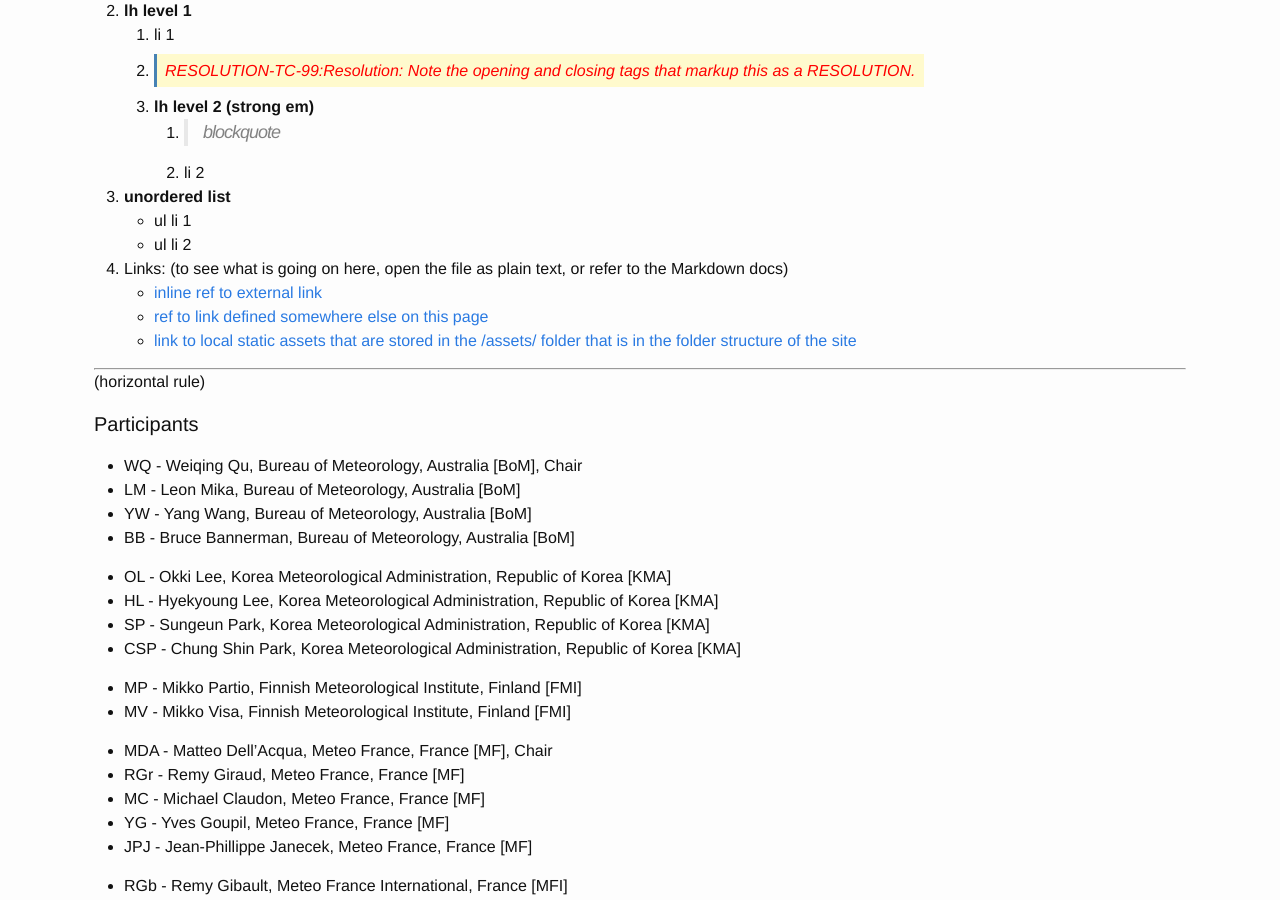
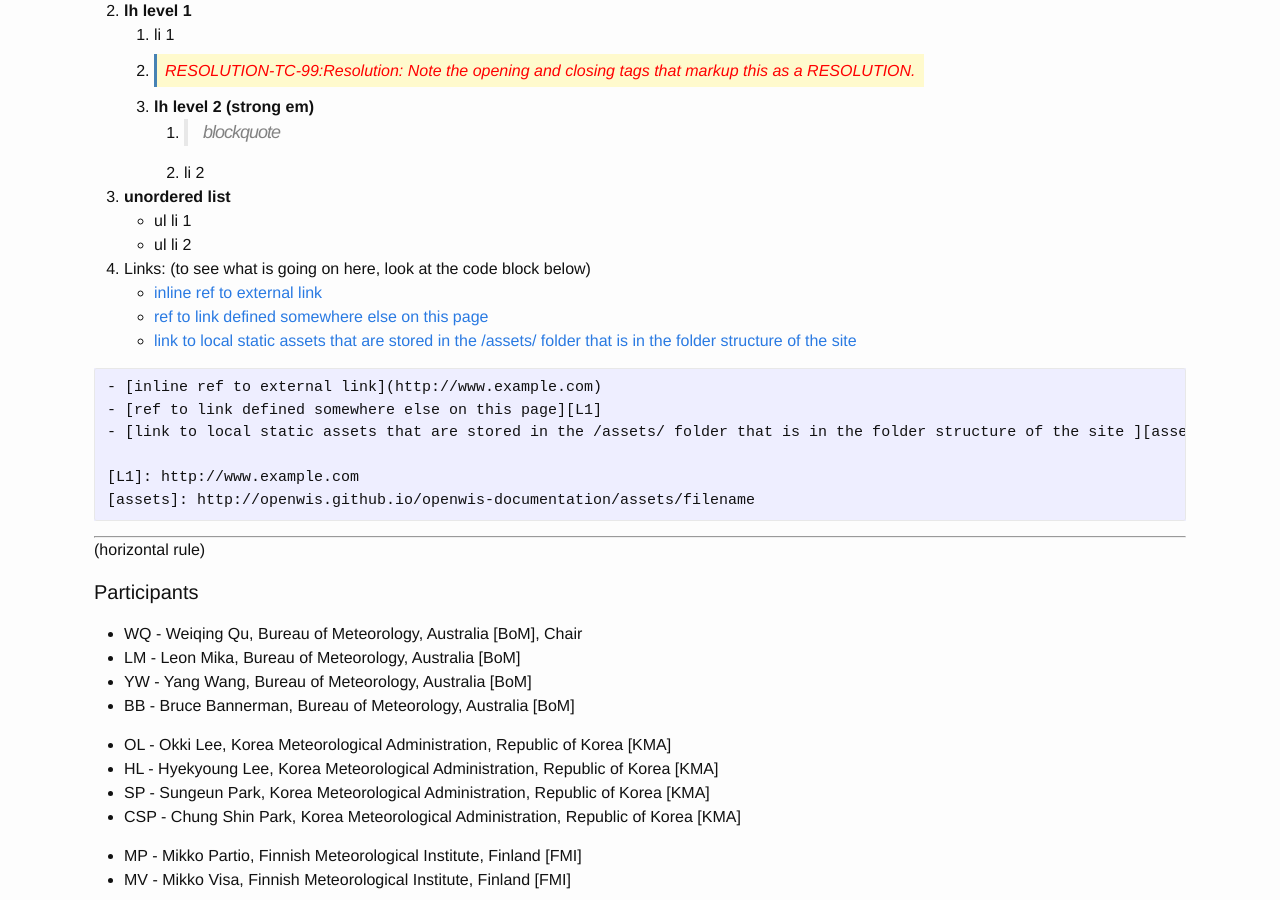
Before and after one commit to OpenWIS/openwis-documentation, a Jekyll site: the page built from _posts/2000-01-01-OpenWIS-Technical-Committee-201X-MMM.md, in a window 1280 px wide and 900 px high, scrolled down 514 px. Built offline with Jekyll 4.4.1, drawn with Linux system fonts in a browser that asks for light colours.

Commit message:
Update 2000-01-01-OpenWIS-Technical-Committee-201X-MMM.md

```diff
--- a/_posts/2000-01-01-OpenWIS-Technical-Committee-201X-MMM.md
+++ b/_posts/2000-01-01-OpenWIS-Technical-Committee-201X-MMM.md
@@ -26,7 +26,7 @@
 3. **unordered list**
 	- ul li 1
 	- ul li 2
-4. Links: (to see what is going on here, open the file as plain text, or refer to the Markdown docs)
+4. Links: (to see what is going on here, look at the code block below)
 	- [inline ref to external link](http://www.example.com)
 	- [ref to link defined somewhere else on this page][L1]
 	- [link to local static assets that are stored in the /assets/ folder that is in the folder structure of the site ][assets]
@@ -34,6 +34,12 @@
 [L1]: http://www.example.com
 [assets]: {{ site.baseurl | prepend: site.url }}/assets/filename
 
+    - [inline ref to external link](http://www.example.com)
+    - [ref to link defined somewhere else on this page][L1]
+    - [link to local static assets that are stored in the /assets/ folder that is in the folder structure of the site ][assets]
+
+    [L1]: http://www.example.com
+    [assets]: {{ site.baseurl | prepend: site.url }}/assets/filename
 
 ---
 (horizontal rule)
```
